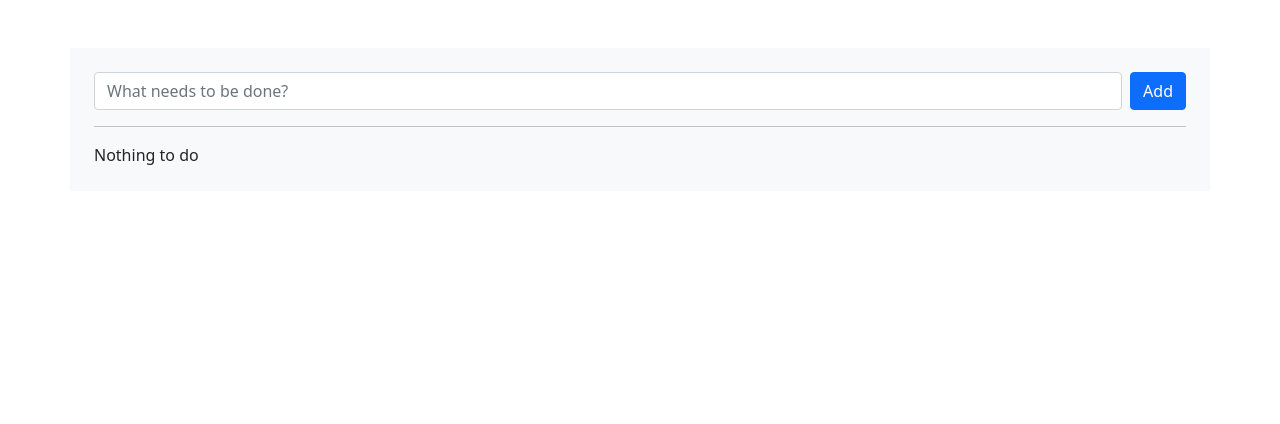
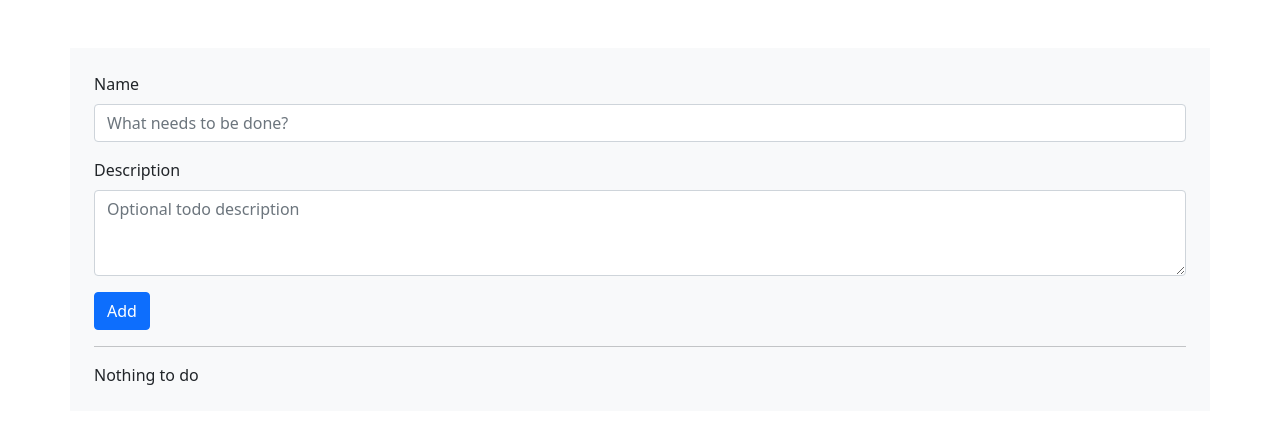
Before and after one commit to LordHippopotamus/todo, a React (Create React App) app: page / in a window 1280 px wide. Shown: the top 424 px of the page. Built offline with nearby package versions, Linux system fonts and the light colour scheme.

Commit message:
feat(TodoForm): add input for the description

```diff
--- a/src/components/TodoForm/index.jsx
+++ b/src/components/TodoForm/index.jsx
@@ -30,19 +30,34 @@ export default class TodoForm extends React.Component {
   }
 
   render() {
-    const { name } = this.state;
+    const { name, description } = this.state;
 
     return (
-      <Form className="d-flex" onSubmit={this.handleSubmit}>
+      <Form onSubmit={this.handleSubmit}>
+        <Form.Group className="mb-3" controlId="name">
+          <Form.Label>Name</Form.Label>
           <Form.Control
             type="text"
             placeholder="What needs to be done?"
-          className="me-2"
             name="name"
             value={name}
             onChange={this.handleChange}
             required
           />
+        </Form.Group>
+
+        <Form.Group className="mb-3" controlId="description">
+          <Form.Label>Description</Form.Label>
+          <Form.Control
+            as="textarea"
+            rows={3}
+            placeholder="Optional todo description"
+            name="description"
+            value={description}
+            onChange={this.handleChange}
+          />
+        </Form.Group>
+
         <Button variant="primary" type="submit">
           Add
         </Button>
```
Lines whose indentation alone changed are shown as unchanged.
